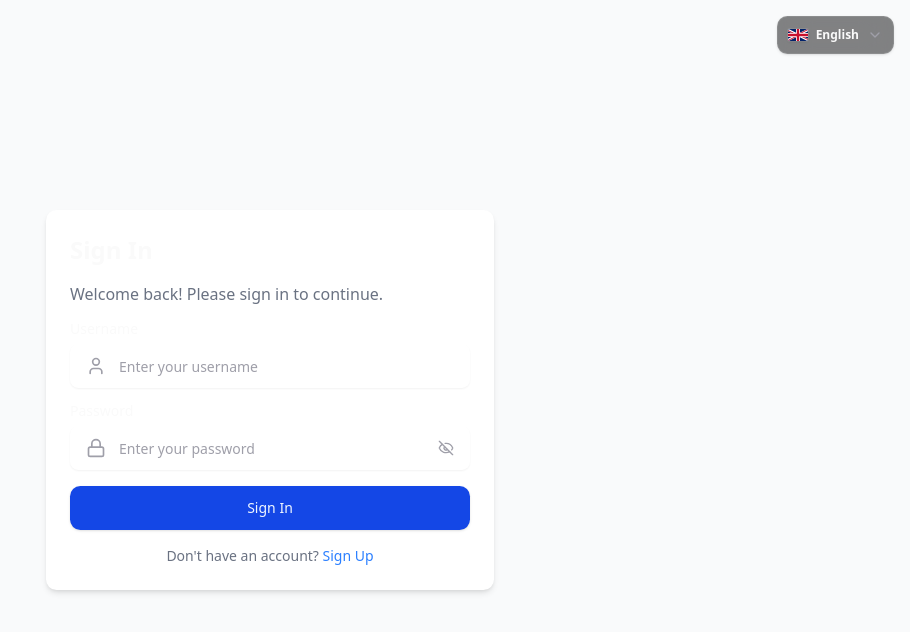
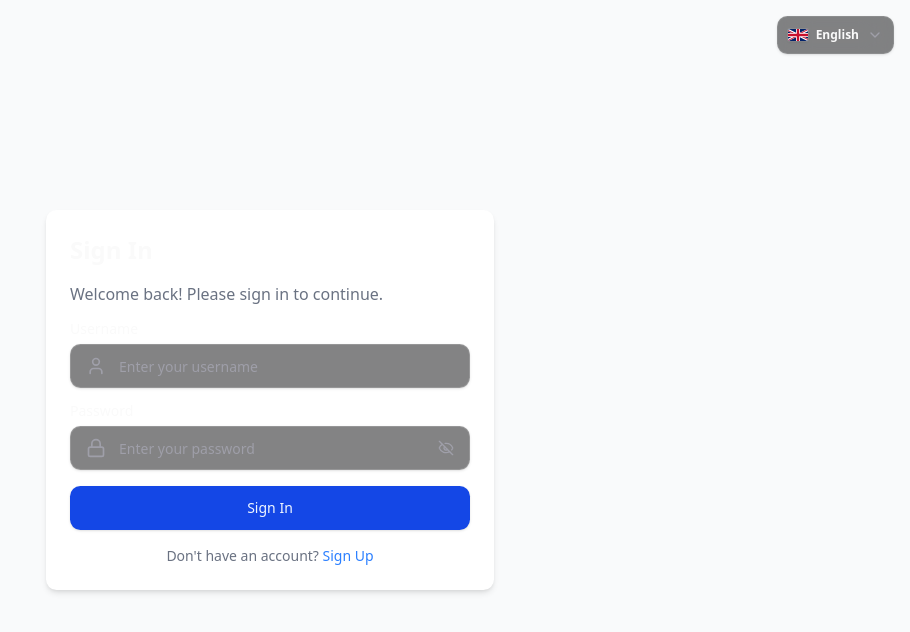
Before and after one commit to sultonzoda2011/chatgram, a React (Vite) app: page /login in a window 1280 px wide. Shown: the top 632 px of the page, without its empty margins (370-1280 px from the left). Built offline with nearby package versions, Linux system fonts and the light colour scheme.

Commit message:
feat: refactor Input component to use motion for animations and improve styling

```diff
--- a/src/components/ui/input/input.tsx
+++ b/src/components/ui/input/input.tsx
@@ -1,18 +1,20 @@
 import * as React from "react"
+import { motion } from "motion/react"
 
 import { cn } from "@/lib/utils/shadcn"
 
 function Input({ className, type, ...props }: React.ComponentProps<"input">) {
   return (
-    <input
+    <motion.input
       type={type}
       data-slot="input"
       className={cn(
-        "file:text-foreground placeholder:text-muted-foreground selection:bg-primary selection:text-primary-foreground dark:bg-input/30 border-input h-11 w-full min-w-0 rounded-md border bg-transparent px-3 py-1 text-base shadow-xs transition-[color,box-shadow] outline-none file:inline-flex file:h-7 file:border-0 file:bg-transparent file:text-sm file:font-medium disabled:pointer-events-none disabled:cursor-not-allowed disabled:opacity-50 md:text-sm",
-        "focus-visible:border-ring focus-visible:ring-ring/50 focus-visible:ring-[3px]",
-        "aria-invalid:ring-destructive/20 dark:aria-invalid:ring-destructive/40 aria-invalid:border-destructive",
+        "flex h-11 w-full rounded-lg border border-input bg-background/50 px-3 py-1 text-base shadow-sm backdrop-blur-sm file:border-0 file:bg-transparent file:text-sm file:font-medium placeholder:text-muted-foreground focus-visible:outline-none focus-visible:ring-2 focus-visible:ring-ring focus-visible:ring-offset-2 focus-visible:ring-offset-background disabled:cursor-not-allowed disabled:opacity-50 md:text-sm",
+        "aria-invalid:ring-destructive/30 aria-invalid:border-destructive",
         className
       )}
+      whileFocus={{ scale: 1.01 }}
+      transition={{ type: "spring", stiffness: 400, damping: 25 }}
       {...props}
     />
   )
```
